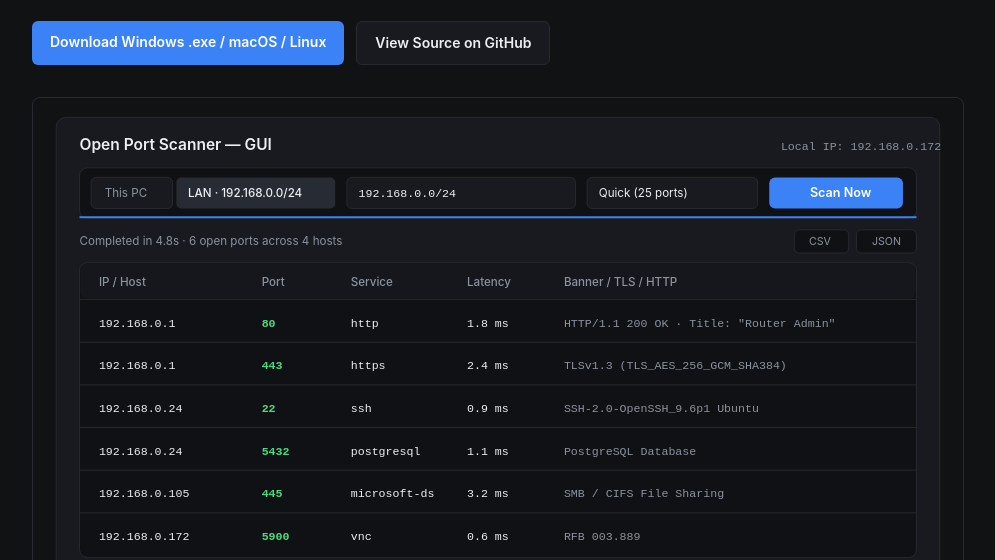
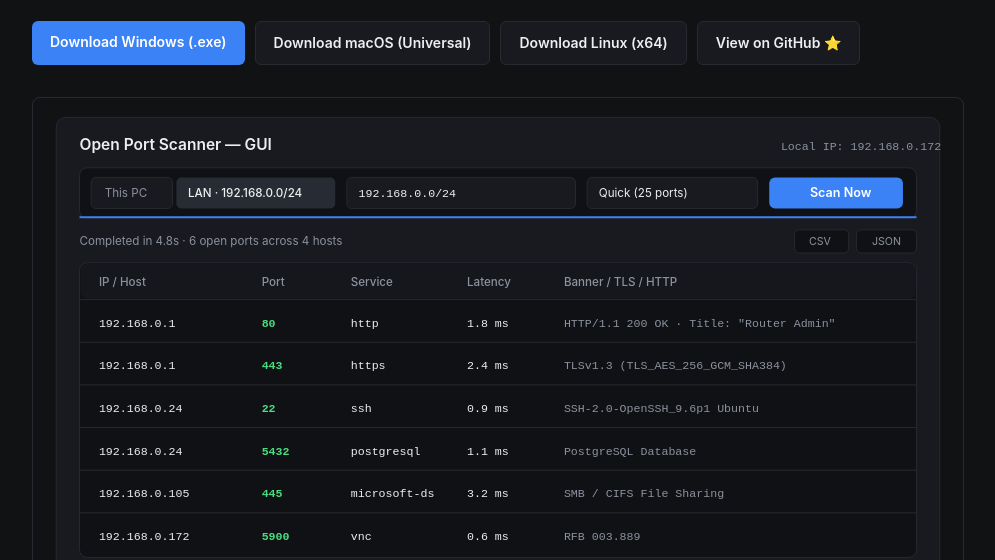
Before and after one commit to open-port-tools/port-scanner, a plain HTML site: page docs/index.html in a window 1280 px wide. Shown: the part 240-800 px from the top of the page, without its empty margins (142-1137 px from the left). Drawn offline with Linux system fonts and the light colour scheme.

Commit message:
docs: add direct 1-click download links for Windows .exe, macOS Universal, and Linux x64

```diff
--- a/docs/index.html
+++ b/docs/index.html
@@ -121,9 +121,11 @@
       Scan localhost or your entire local subnet in one click with GUI and CLI.
     </p>
 
-    <div class="cta-row">
-      <a class="btn btn-primary" href="https://github.com/open-port-tools/port-scanner/releases">Download Windows .exe / macOS / Linux</a>
-      <a class="btn btn-secondary" href="https://github.com/open-port-tools/port-scanner">View Source on GitHub</a>
+    <div class="cta-row" style="flex-wrap: wrap; gap: 10px;">
+      <a class="btn btn-primary" href="https://github.com/open-port-tools/port-scanner/releases/download/v2.0.0/port-scanner-windows-x64.zip">Download Windows (.exe)</a>
+      <a class="btn btn-secondary" href="https://github.com/open-port-tools/port-scanner/releases/download/v2.0.0/port-scanner-macos.tar.gz">Download macOS (Universal)</a>
+      <a class="btn btn-secondary" href="https://github.com/open-port-tools/port-scanner/releases/download/v2.0.0/port-scanner-linux-x64.tar.gz">Download Linux (x64)</a>
+      <a class="btn btn-secondary" href="https://github.com/open-port-tools/port-scanner">View on GitHub ⭐</a>
     </div>
 
     <img class="preview" src="assets/preview.svg" alt="Open Port Scanner GUI interface preview" />
```
Also changed, not shown: 1 other file.
